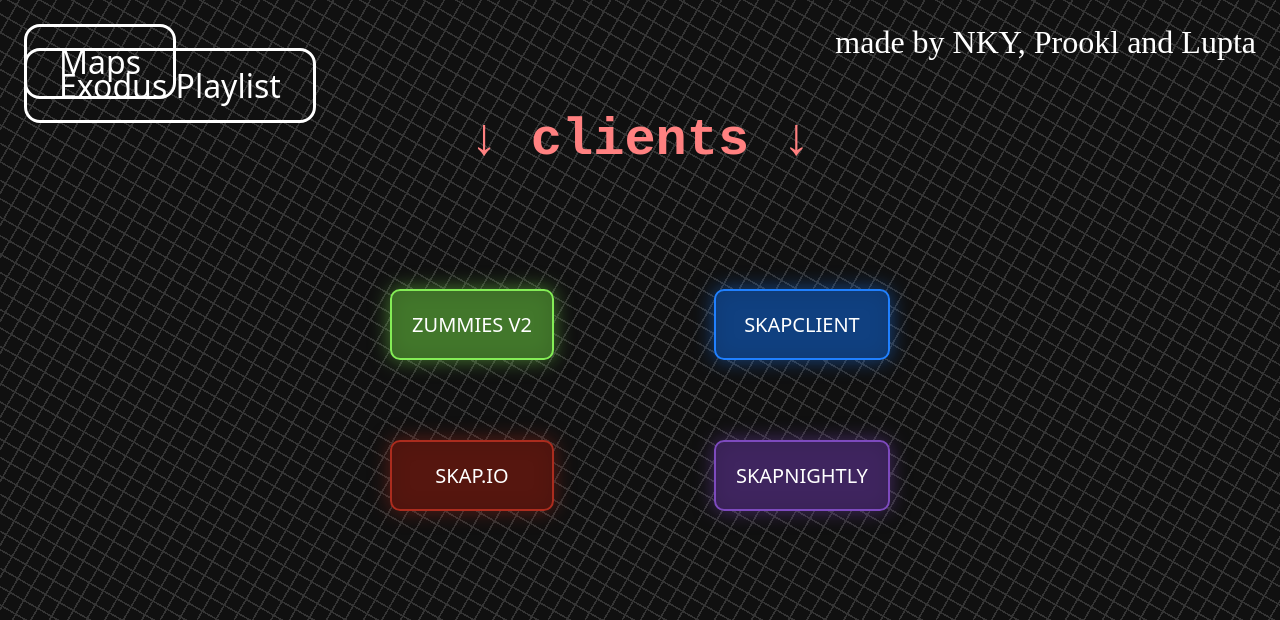
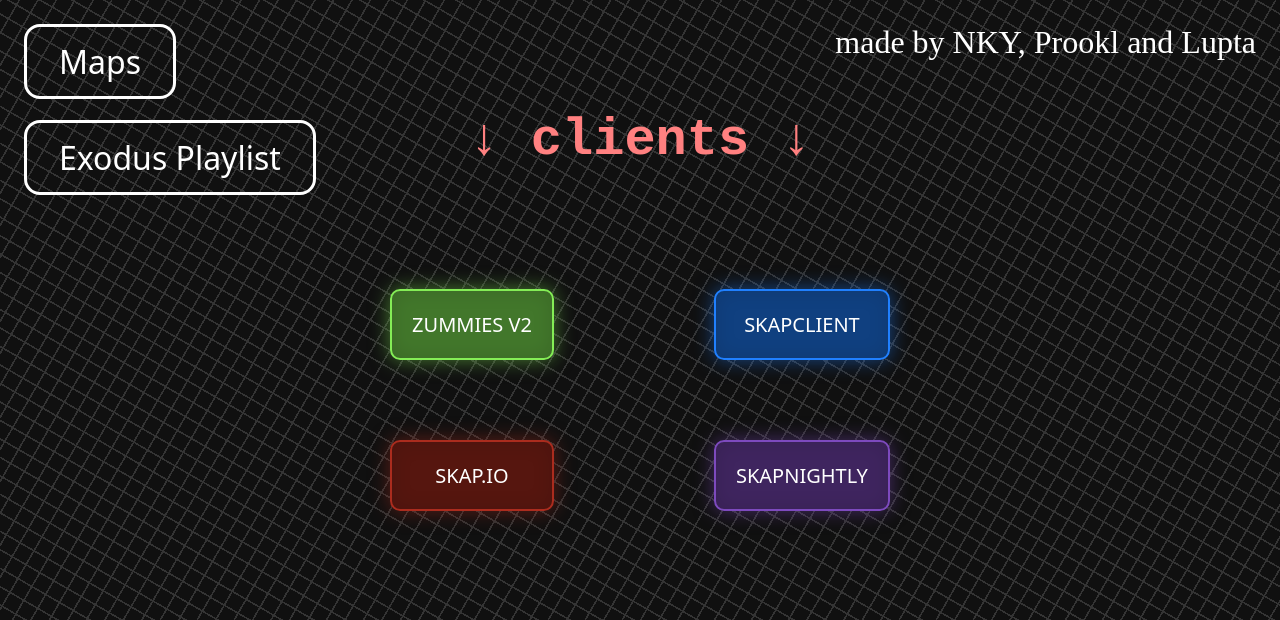
Before and after one commit to Prookle/SkapHub, a plain HTML site: page index.html in a window 1280 px wide. Shown: the top 620 px of the page. Drawn offline with Linux system fonts and the light colour scheme.

Commit message:
fixing exodus playlist button

```diff
--- a/style.css
+++ b/style.css
@@ -121,7 +121,7 @@ body {
 	position: absolute;
 	font-size: 2em;
 	left: 1.5rem;
-	top: 3.0rem;
+	top: 7.5rem;
 	color: #ffffff;
 	padding: .4em 1em;
 	font-family: system-ui;
```
